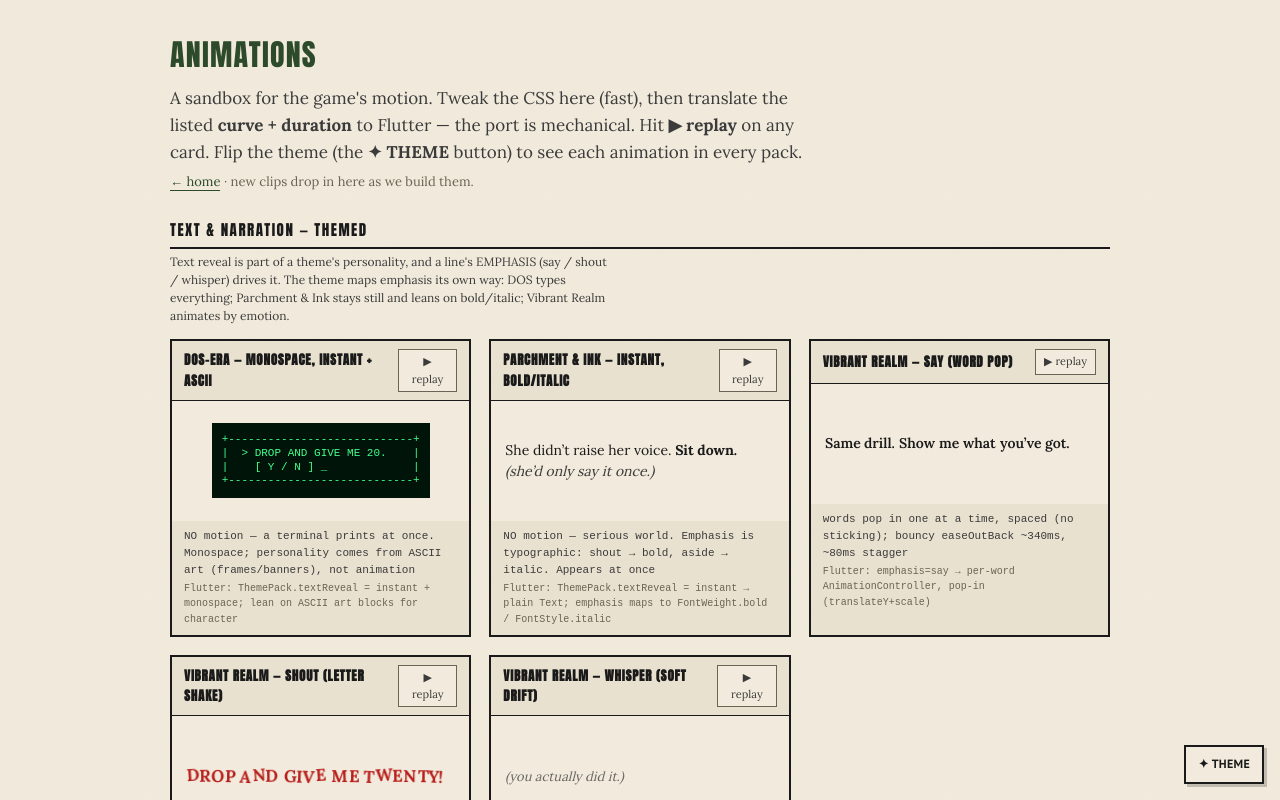
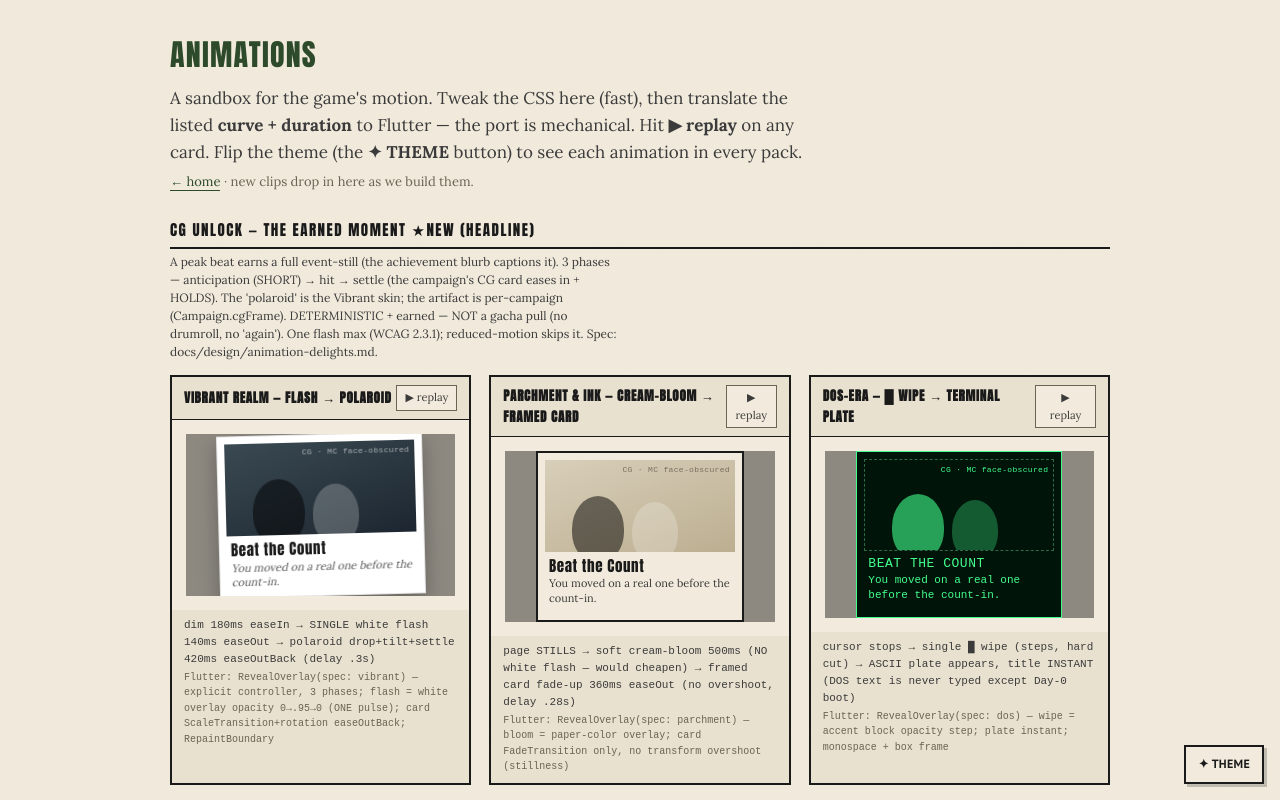
Before and after one commit to cybervaldez/myliar-website, a Next.js app: page /animations in a window 1280 px wide. Shown: the top 800 px of the page. Built offline with nearby package versions, Linux system fonts and the light colour scheme.

Commit message:
deploy: sync website/ from monorepo @ 6a0247c

```diff
--- a/app/animations/gallery.tsx
+++ b/app/animations/gallery.tsx
@@ -195,10 +195,82 @@ function FullRelReward() {
   );
 }
 
+// ── CG unlock — the earned event-still (the HEADLINE reveal) ────────────────
+// 3-phase: anticipation (SHORT) → hit (theme dialect) → settle (the campaign's CG
+// artifact eases in + HOLDS). The "polaroid" is the VIBRANT skin; the artifact is
+// per-campaign (Campaign.cgFrame: polaroid | framed-card | terminal-plate). This
+// is a DETERMINISTIC, earned reward — NOT a gacha pull: short anticipation, a
+// SINGLE flash, no "pull again". Reduced-motion → instant, no flash (a11y).
+// Spec: docs/design/animation-delights.md.
+function CGReveal({ dialect, forceReduced = false }: {
+  dialect: "vibrant" | "parchment" | "dos"; forceReduced?: boolean;
+}) {
+  const reduced = forceReduced || prefersReduced();
+  // Title in the campaign motif voice (the Corner = terse coach-talk); the
+  // caption is the achievement blurb.
+  const title = dialect === "dos" ? "BEAT THE COUNT" : "Beat the Count";
+  const caption = "You moved on a real one before the count-in.";
+  return (
+    <div className={`adk-cg adk-cg-${dialect}${reduced ? " adk-cg-reduced" : ""}`}>
+      {!reduced && <div className="adk-cg-dim" />}
+      {!reduced && <div className="adk-cg-hit" />}
+      <div className="adk-cg-card">
+        <div className="adk-cg-art">
+          <span className="adk-cg-fig adk-cg-coach" />
+          {/* the MC, back-turned = drawn but face-OBSCURED (canon stays faceless) */}
+          <span className="adk-cg-fig adk-cg-mc" />
+          <span className="adk-cg-arttag">CG · MC face-obscured</span>
+        </div>
+        <div className="adk-cg-meta">
+          <div className="adk-cg-title">{title}</div>
+          <div className="adk-cg-cap">{caption}</div>
+        </div>
+      </div>
+    </div>
+  );
+}
+
 export default function AnimationGallery() {
   return (
     <>
       <style>{CSS}</style>
+
+      <Section
+        title="CG unlock — the earned moment  ★NEW (headline)"
+        note="A peak beat earns a full event-still (the achievement blurb captions it). 3 phases — anticipation (SHORT) → hit → settle (the campaign's CG card eases in + HOLDS). The 'polaroid' is the Vibrant skin; the artifact is per-campaign (Campaign.cgFrame). DETERMINISTIC + earned — NOT a gacha pull (no drumroll, no 'again'). One flash max (WCAG 2.3.1); reduced-motion skips it. Spec: docs/design/animation-delights.md."
+      >
+        <Demo
+          title="Vibrant Realm — flash → polaroid"
+          spec="dim 180ms easeIn → SINGLE white flash 140ms easeOut → polaroid drop+tilt+settle 420ms easeOutBack (delay .3s)"
+          flutter="RevealOverlay(spec: vibrant) — explicit controller, 3 phases; flash = white overlay opacity 0→.95→0 (ONE pulse); card ScaleTransition+rotation easeOutBack; RepaintBoundary"
+        >
+          <CGReveal dialect="vibrant" />
+        </Demo>
+
+        <Demo
+          title="Parchment &amp; Ink — cream-bloom → framed card"
+          spec="page STILLS → soft cream-bloom 500ms (NO white flash — would cheapen) → framed card fade-up 360ms easeOut (no overshoot, delay .28s)"
+          flutter="RevealOverlay(spec: parchment) — bloom = paper-color overlay; card FadeTransition only, no transform overshoot (stillness)"
+        >
+          <CGReveal dialect="parchment" />
+        </Demo>
+
+        <Demo
+          title="DOS-era — █ wipe → terminal plate"
+          spec="cursor stops → single █ wipe (steps, hard cut) → ASCII plate appears, title INSTANT (DOS text is never typed except Day-0 boot)"
+          flutter="RevealOverlay(spec: dos) — wipe = accent block opacity step; plate instant; monospace + box frame"
+        >
+          <CGReveal dialect="dos" />
+        </Demo>
+
+        <Demo
+          title="Reduced-motion fallback (forced)"
+          spec="prefers-reduced-motion → NO flash, NO dim, NO transform — the card is simply already there (single fade max). Designed here, not bolted on"
+          flutter="if MediaQuery.disableAnimations: skip flash/anticipation, set end state instantly (a11y + seizure-safe)"
+        >
+          <CGReveal dialect="vibrant" forceReduced />
+        </Demo>
+      </Section>
 
       <Section
         title="Text &amp; narration — themed"
@@ -722,9 +794,48 @@ const CSS = `
 
 .adk-instant{font-family:var(--theme-body);font-size:12px;color:var(--ink-soft);text-align:center;}
 
+/* CG unlock — earned event-still: anticipation → hit → settle, per theme dialect */
+.adk-cg{position:relative;width:100%;min-height:160px;display:flex;align-items:center;justify-content:center;overflow:hidden;}
+.adk-cg-dim{position:absolute;inset:-14px;background:#000;opacity:0;pointer-events:none;animation:adk-cgdim .18s ease-in both;}
+@keyframes adk-cgdim{to{opacity:.42;}}
+.adk-cg-hit{position:absolute;inset:-14px;opacity:0;pointer-events:none;z-index:2;}
+.adk-cg-vibrant .adk-cg-hit{background:#fff;animation:adk-cgflash .14s ease-out .18s both;}
+@keyframes adk-cgflash{0%{opacity:0;}45%{opacity:.95;}100%{opacity:0;}}
+.adk-cg-parchment .adk-cg-hit{background:var(--paper);animation:adk-cgbloom .5s ease-out .12s both;}
+@keyframes adk-cgbloom{0%{opacity:0;}50%{opacity:.7;}100%{opacity:0;}}
+.adk-cg-dos .adk-cg-hit{background:#43ff8d;animation:adk-cgwipe .16s steps(1,end) .12s both;}
+@keyframes adk-cgwipe{0%{opacity:0;}50%{opacity:.55;}100%{opacity:0;}}
+.adk-cg-card{position:relative;z-index:1;}
+.adk-cg-vibrant .adk-cg-card{background:#fff;border:1px solid #e2e2e2;padding:7px 7px 0;box-shadow:0 8px 20px rgba(0,0,0,.28);animation:adk-cgvib .42s cubic-bezier(.34,1.56,.64,1) .3s both;}
+@keyframes adk-cgvib{0%{opacity:0;transform:translateY(-24px) rotate(-5deg) scale(.9);}70%{opacity:1;transform:translateY(0) rotate(2.5deg) scale(1.02);}100%{transform:rotate(-1.5deg) scale(1);}}
+.adk-cg-parchment .adk-cg-card{background:var(--paper);border:2px solid var(--ink);padding:7px;animation:adk-cgparch .36s ease-out .28s both;}
+@keyframes adk-cgparch{0%{opacity:0;transform:translateY(8px);}100%{opacity:1;transform:none;}}
+.adk-cg-dos .adk-cg-card{background:#00140a;border:1px solid #43ff8d;padding:7px;animation:adk-cgdos .12s steps(2,end) .28s both;}
+@keyframes adk-cgdos{0%{opacity:0;}100%{opacity:1;}}
+.adk-cg-reduced .adk-cg-card{animation:none;opacity:1;transform:none;}
+.adk-cg-art{position:relative;width:190px;height:92px;overflow:hidden;background:linear-gradient(160deg,#3a4a52,#1d2630);}
+.adk-cg-parchment .adk-cg-art{background:linear-gradient(160deg,#d8cfba,#bcae90);}
+.adk-cg-dos .adk-cg-art{background:#00140a;border:1px dashed #2c6b45;}
+.adk-cg-fig{position:absolute;bottom:-10px;border-radius:50% 50% 45% 45%;}
+.adk-cg-coach{left:46%;width:46px;height:60px;background:rgba(255,255,255,.22);}
+.adk-cg-mc{left:14%;width:52px;height:66px;background:rgba(0,0,0,.5);}
+.adk-cg-dos .adk-cg-coach{background:rgba(67,255,141,.3);}
+.adk-cg-dos .adk-cg-mc{background:rgba(67,255,141,.6);}
+.adk-cg-arttag{position:absolute;top:4px;right:5px;font-size:8px;letter-spacing:.04em;color:rgba(255,255,255,.6);font-family:ui-monospace,monospace;}
+.adk-cg-dos .adk-cg-arttag{color:#43ff8d;}
+.adk-cg-parchment .adk-cg-arttag{color:rgba(40,30,20,.5);}
+.adk-cg-meta{padding:6px 4px 7px;max-width:190px;}
+.adk-cg-title{font-family:var(--theme-display);font-size:15px;letter-spacing:.04em;color:var(--ink);line-height:1.1;}
+.adk-cg-cap{font-family:var(--theme-body);font-size:11px;color:var(--ink-soft);line-height:1.35;margin-top:2px;}
+.adk-cg-vibrant .adk-cg-title{color:#1a1a1a;}
+.adk-cg-vibrant .adk-cg-cap{color:#555;font-style:italic;}
+.adk-cg-dos .adk-cg-title,.adk-cg-dos .adk-cg-cap{color:#43ff8d;font-family:ui-monospace,monospace;}
+.adk-cg-dos .adk-cg-title{font-size:13px;}
+
 @media (prefers-reduced-motion: reduce){
   .adk-stamp,.adk-toast,.adk-bar-fill,.adk-bloom,.adk-float,.adk-drop,.adk-relfill,.adk-popword,.adk-whisperword,
-  .adk-bb-fill,.adk-tbar,.adk-tlayer-rel,.adk-tlayer-battle,.adk-tbar-fill,.adk-modal-fade,.adk-modal-slide{animation-duration:.001s;}
+  .adk-bb-fill,.adk-tbar,.adk-tlayer-rel,.adk-tlayer-battle,.adk-tbar-fill,.adk-modal-fade,.adk-modal-slide,.adk-cg-card{animation-duration:.001s;}
   .adk-cursor,.adk-shoutchar{animation:none;}
+  .adk-cg-dim,.adk-cg-hit{display:none;} /* no flash / no dim under reduced-motion (a11y) */
 }
 `;
```
